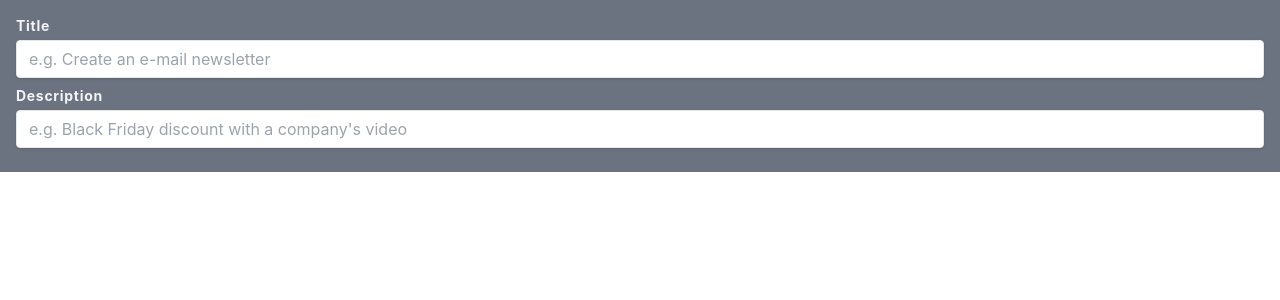
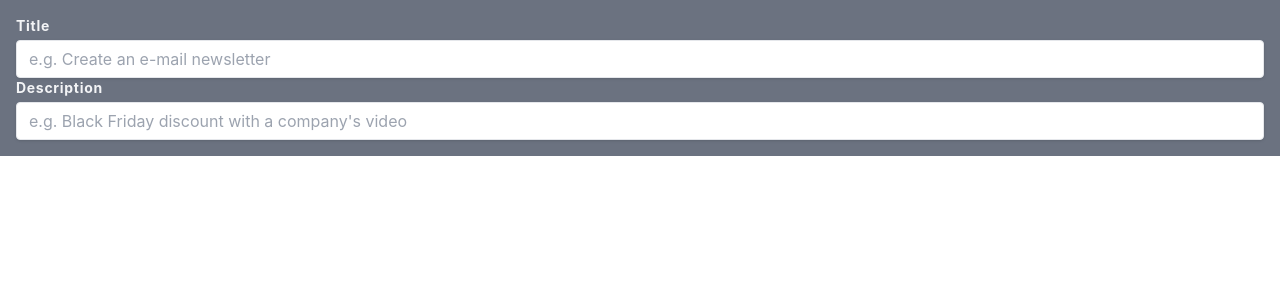
Before and after one commit to kkulek/kanban-board, a React (Create React App) app: page / in a window 1280 px wide. Shown: the top 300 px of the page. Built offline with nearby package versions, Linux system fonts and the light colour scheme.

Commit message:
deleted form tag and margin

```diff
--- a/src/components/elements/Input.jsx
+++ b/src/components/elements/Input.jsx
@@ -2,7 +2,6 @@ import React from "react";
 
 export function Input({name, value, placeholder, onChange}) {
     return (
-        <form className="mb-2">
             <input type="text" placeholder={placeholder} id={name}
                    className="shadow appearance-none border rounded w-full
                    py-2 px-3 text-gray-700 leading-tight
@@ -11,6 +10,5 @@ export function Input({name, value, placeholder, onChange}) {
                    value={value}
                    name={name}
             />
-        </form>
     )
 }
```
